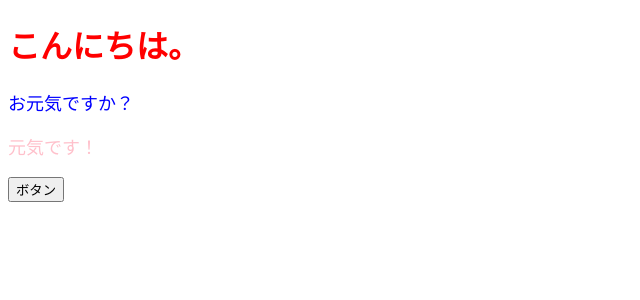
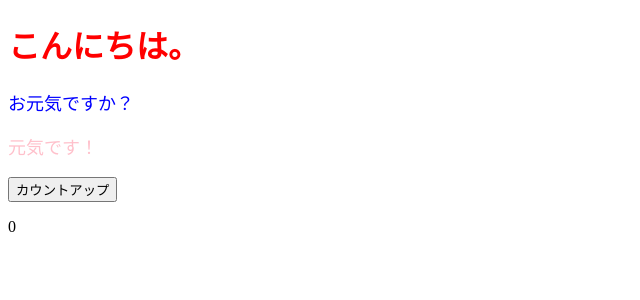
Before and after one commit to kuuchan67/react-study1, a React (Create React App) app: page / in a window 1280 px wide. Shown: the top 300 px of the page, without its empty margins (0-640 px from the left). Built offline with nearby package versions, Linux system fonts and the light colour scheme.

Commit message:
一部修正

```diff
--- a/src/App.jsx
+++ b/src/App.jsx
@@ -1,17 +1,19 @@
-import React from "react";
+import React, { useState } from "react";
 import ColorfulMessage from "./components/ColorfulMessage";
 
 const App = () => {
   const onClickButton = () => {
     alert();
   };
+  const [num, setNum] = useState(0);
 
   return (
     <>
       <h1 style={{ color: "red" }}>こんにちは。</h1>
       <ColorfulMessage color="blue">お元気ですか？</ColorfulMessage>
       <ColorfulMessage color="pink">元気です！</ColorfulMessage>
-      <button onClick={onClickButton}>ボタン</button>
+      <button onClick={onClickButton}>カウントアップ</button>
+      <p>{num}</p>
     </>
   );
 };
```
